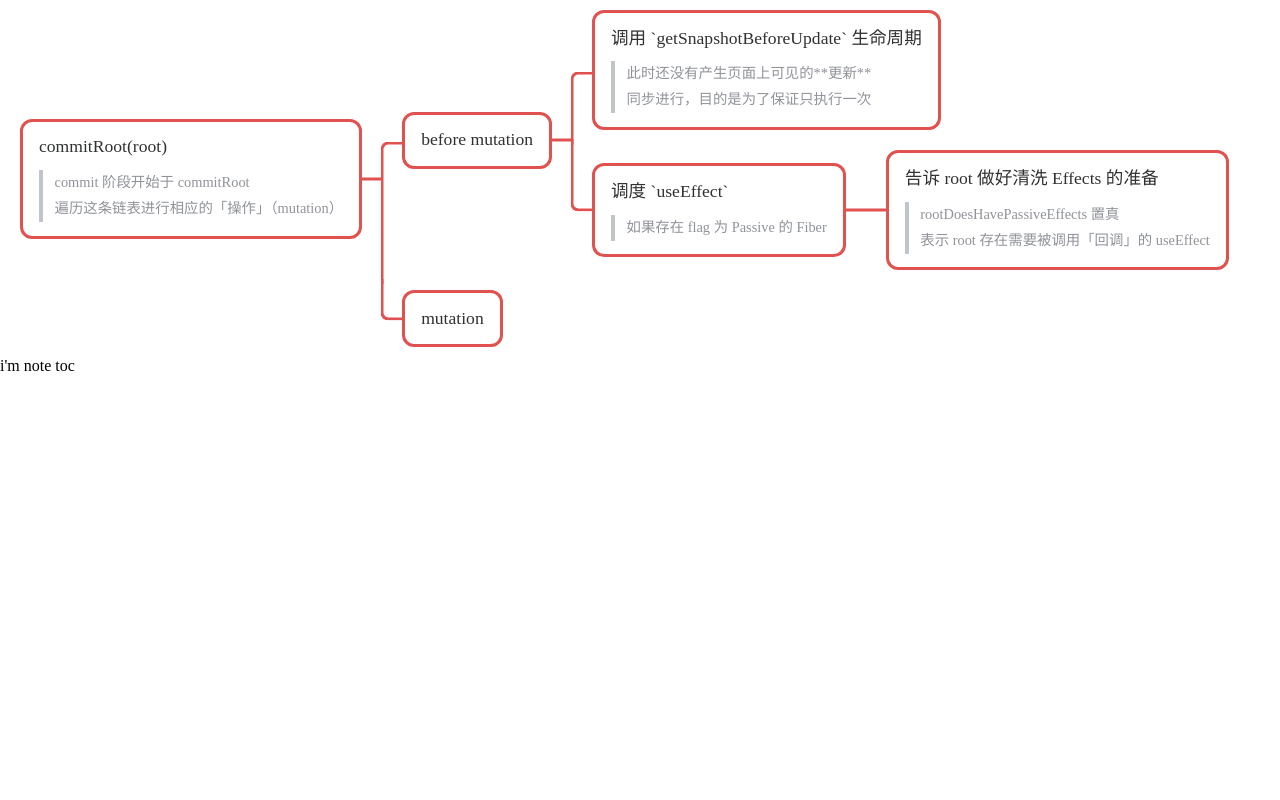
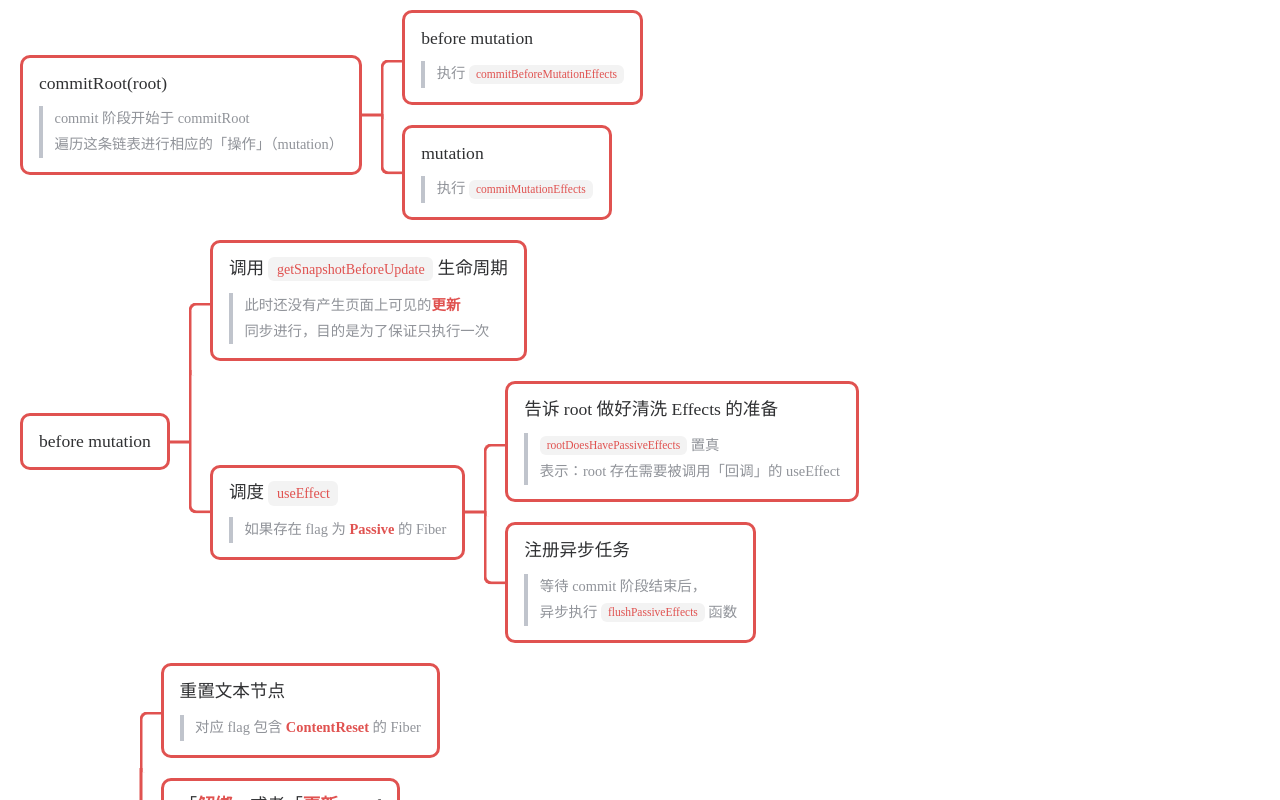
Before and after one commit to LBinin/mind-note, a React app: page / in a window 1280 px wide. Shown: the top 800 px of the page. Built offline with nearby package versions, Linux system fonts and the light colour scheme.

Commit message:
feat: 完成 md 文件转 ast，生成对应笔记图

```diff
--- a/src/components/MindNode/MindNode.less
+++ b/src/components/MindNode/MindNode.less
@@ -1,19 +1,35 @@
 @border-width: 3px; // Link line 宽度，建议为偶数
-@border-color: #e05250;
+// @border-color: #e05250;
 
-@node-border-radius: 12px;
+@node-border-radius: 10px;
 @node-spacing-width: 20px;    // Node 水平间隔
 @node-spacing-height: 10px;   // Node 竖直间隔
 
 @link-line-cap-radius: 8px;   // Link Line 连接处弯曲半径
+
+// color
+@color-code-bg: rgba(27, 31, 35, 0.05);
+@color-code-font: #e05250;
+@color-strong-font: #e05250;
 
 .mind-node {
   display: flex;
   align-items: center;
   position: relative;
 
+  --color-node-border: #e05250;
+
+  // Node Boarder Theme
+  &.gold, &.gold & {
+    --color-node-border: gold;
+  }
+
+  // .mind-node.gold, .mind-node.gold .mind-node {
+
+  // }
+
   &-body {
-    border: @border-width solid @border-color;
+    border: @border-width solid var(--color-node-border);
     border-radius: @node-border-radius;
     margin: @node-spacing-height @node-spacing-width;
     padding: 0.6em 1em;
@@ -36,6 +52,10 @@
       &-item {
         white-space: pre;
         line-height: 1.8em;
+
+        & > p {
+          margin: 0;
+        }
       }
     }
   }
@@ -49,7 +69,7 @@
       position: absolute;
       height: @border-width;
       width: @node-spacing-width;
-      background: @border-color;
+      background: var(--color-node-border);
       top: 50%;
       transform: translateY(-@border-width / 2);
       left: -@node-spacing-width;
@@ -67,7 +87,7 @@
       height: 100%;
       position: absolute;
       left: 0;
-      background: @border-color;
+      background: var(--color-node-border);
       transform: translateX(-50%);
     }
   }
@@ -81,9 +101,9 @@
     //left: -@node-spacing-width - @border-width;
     width: @node-spacing-width;
     height: @border-width;
-    background: @border-color;
+    background: var(--color-node-border);
     //right: -@node-spacing-width - @border-width;
-    //border: @border-width / 2 solid @border-color;
+    //border: @border-width / 2 solid var(--color-node-border);
     transform: translateY(-50%);
     top: 50%;
     //width: @node-spacing-width;
@@ -98,7 +118,7 @@
       //bottom: -@node-spacing-height - @border-width * 2;
       //transform: translate(-@border-width / 2);
       transform: translate(-@border-width / 2, @border-width / 2);
-      border: @border-width solid @border-color;
+      border: @border-width solid var(--color-node-border);
       border-bottom: 0 transparent;
       border-right: 0 transparent;
       border-top-left-radius: @link-line-cap-radius;
@@ -113,7 +133,7 @@
       //top: -@node-spacing-height - @border-width * 2;
       top: 0 - @border-width;
       transform: translate(-@border-width / 2, @border-width / 2);
-      border: @border-width solid @border-color;
+      border: @border-width solid var(--color-node-border);
       border-top: 0 transparent;
       border-right: 0 transparent;
       border-bottom-left-radius: @link-line-cap-radius;
@@ -128,3 +148,20 @@
     }
   }
 }
+
+// Markdown 格式相关
+.mind-node {
+  code {
+    background: @color-code-bg;
+    padding: 0.3em 0.6em;
+    border-radius: 6px;
+    color: @color-code-font;
+    vertical-align: middle;
+    font-family: "Fira Code";
+    font-size: 0.8em;
+  }
+
+  b {
+    color: @color-strong-font;
+  }
+}
--- a/src/components/MindNode/MindNode.tsx
+++ b/src/components/MindNode/MindNode.tsx
@@ -1,13 +1,14 @@
 import React, {useEffect, useLayoutEffect, useMemo, useRef, useState} from "react";
-import {HeadingContent, Markdown} from "../../model";
+import {BlockquoteContent, HeadingContent, Markdown} from "../../model";
 import classNames from "classnames";
 
 import "./MindNode.less";
+import {resolveCallout, resolveTitle} from "../../utils/MindNodeResolver";
 
 const MindNode: React.FC<{
   // title: HeadingContent[];
-  title: string;
-  callout?: string[];
+  title: HeadingContent[];
+  callout?: BlockquoteContent[];
   className?: any;
   hasParent?: boolean;
 }> = props => {
@@ -105,11 +106,13 @@ const MindNode: React.FC<{
     <div className={mindNodeClassString}>
 
       <div className="mind-node-body">
-        <div className="mind-node-body-title">{title}</div>
+        <div className="mind-node-body-title">{resolveTitle(title)}</div>
 
         {callout && (
           <div className="mind-node-body-callout">
-            {callout.map(item => <div className="mind-node-body-callout-item" key={item}>{item}</div>)}
+            {callout.map((item, index) => (
+              <div className="mind-node-body-callout-item" key={index}>{resolveCallout(item)}</div>
+            ))}
           </div>
         )}
       </div>
--- a/src/container/MindMap/MindMap.tsx
+++ b/src/container/MindMap/MindMap.tsx
@@ -1,88 +1,12 @@
 import React, {useMemo} from "react";
 
 import remark from "remark";
-import {ASTNode, Markdown, MarkdownDepth, MarkdownHeading, MindNodeItem} from "../../model";
+import {buildMindNodes} from "../../utils";
 import MindNode from "../../components/MindNode/MindNode";
+import {ASTNode, Markdown, MindNodeItem} from "../../model";
 
-const mindnode = [{
-  title: "commitRoot(root)",
-  callout: [
-    "commit 阶段开始于 commitRoot",
-    "遍历这条链表进行相应的「操作」（mutation）"
-  ],
-  children: [
-    {
-      title: "before mutation",
-      children: [
-        {
-          title: "调用 `getSnapshotBeforeUpdate` 生命周期",
-          callout: [
-            "此时还没有产生页面上可见的**更新**",
-            "同步进行，目的是为了保证只执行一次",
-          ]
-        },
-        {
-          title: "调度 `useEffect`",
-          callout: [
-            "如果存在 flag 为 Passive 的 Fiber",
-          ],
-          children: [
-            {
-              title: "告诉 root 做好清洗 Effects 的准备",
-              callout: [
-                "rootDoesHavePassiveEffects 置真",
-                "表示 root 存在需要被调用「回调」的 useEffect",
-              ],
-            },
-            // {
-            //   title: "并注册异步任务",
-            //   callout: [
-            //     "等 commit 阶段结束",
-            //     "异步执行 flushPassiveEffects 函数",
-            //   ],
-            // }
-          ]
-        },
-      ],
-    },
-    {
-      title: "mutation"
-    },
-  ]
-}];
-
-let buildProgressIndex = 0;
-
-const buildMindNodes = (depth: number, node: ASTNode) => {
-  const currLevel: MindNodeItem[] = [];
-
-  const mindNode: MindNodeItem = {
-    title: node.children,
-  };
-
-  switch (node.type) {
-    case Markdown.Heading:
-      if (node.depth <= depth) {
-        currLevel.push(node);
-      } else {
-        mindNode.children = buildMindNodes(node.depth, node);
-      }
-      break;
-    case Markdown.Blockquote:
-      if (!mindNode.callout) {
-        mindNode.callout = [];
-      }
-      mindNode.callout.push(node.children)
-      break;
-    default:
-      break;
-  }
-
-  return currLevel;
-}
-
-const renderMindMap = (nodes: any[], hasParent?: boolean, isRoot?: boolean) => {
-  return nodes.map((node: any, index: number) => {
+const renderMindMap = (nodes: MindNodeItem[], hasParent?: boolean, isRoot?: boolean) => {
+  return nodes.map((node: MindNodeItem, index: number) => {
     const classNames = {
       "root-node": isRoot,
     }
@@ -94,9 +18,13 @@ const renderMindMap = (nodes: any[], hasParent?: boolean, isRoot?: boolean) => {
       })
     }
 
+    if (!node.title) {
+      return null;
+    }
+
     return (
       <MindNode
-        key={node.title}
+        key={index}
         hasParent={hasParent}
         title={node.title}
         callout={node.callout}
@@ -123,24 +51,12 @@ const MindMap: React.FC<{
   }
 
 
-  const firstHeadingNodeIndex = allMarkdownNodes.findIndex(i => i.type === Markdown.Heading);
+  const firstHeadingNodeIndex = allMarkdownNodes
 
-  buildMindNodes(
-    (allMarkdownNodes[firstHeadingNodeIndex] as MarkdownHeading).depth,
-    allMarkdownNodes[firstHeadingNodeIndex]
-  )
-  // const mindNode
-
-  for (let i = firstHeadingNodeIndex; i < allMarkdownNodes.length; i++) {
-
-  }
-
-  // <MindNode key={`${currDepth}-${node.children.map(i => i.value)}`} title={node.children}/>
-
-  console.log(allMarkdownNodes)
+  const dataSource = buildMindNodes(allMarkdownNodes)
 
   return <div>
-    {renderMindMap(mindnode, false, true)}
+    {dataSource && renderMindMap(dataSource, false, true)}
   </div>
 }
 
--- /dev/null
+++ b/src/node.md
@@ -0,0 +1,70 @@
+> commit 阶段开始于 commitRoot
+
+# commitRoot(root)
+> commit 阶段开始于 commitRoot
+> 遍历这条链表进行相应的「操作」（mutation）
+
+## before mutation
+> 执行 `commitBeforeMutationEffects`
+
+## mutation
+> 执行 `commitMutationEffects`
+
+# before mutation
+
+## 调用 `getSnapshotBeforeUpdate` 生命周期
+
+> 此时还没有产生页面上可见的**更新**
+> 同步进行，目的是为了保证只执行一次
+
+## 调度 `useEffect`
+> 如果存在 flag 为 **Passive** 的 Fiber
+
+### 告诉 root 做好清洗 Effects 的准备
+> `rootDoesHavePassiveEffects` 置真
+> 表示：root 存在需要被调用「回调」的 useEffect
+
+### 注册异步任务
+> 等待 commit 阶段结束后，
+> 异步执行 `flushPassiveEffects` 函数
+
+# mutation
+
+## 重置文本节点
+> 对应 flag 包含 **ContentReset** 的 Fiber
+
+## 「**解绑**」或者「**更新**」Ref
+
+## 执行操作 Mutation
+> 主要操作：
+> Placement | Update | Deletion | Hydrating
+> 具体的实现有宿主环境提供
+
+### DOM 插入操作 **`commitPlacement`**
+> 对 flag 包含 **Placement** 的 Fiber
+
+
+#### 1. 寻找最近的 Host Component
+
+#### 2. 寻找 Host 类型的兄弟节点
+> 这里复杂体现在查询可能是「**跨层级**」
+
+#### 3. 插入文档
+> `parentDOM.appendChild(childDOM)`
+> `parentDOM.insertBefore(childDOM, siblingDOM)`
+
+#### 4. 移除 **Placement** flag
+> `nextEffect.flags &= ~Placement`
+
+### DOM 更新操作 **`commitWork`**
+> 对 flag 包含 **Update** 的 Fiber
+
+#### 函数类组件
+
+##### 执行所有 `useLayoutEffect` 的销毁函数
+> 执行 `commitHookEffectListUnmount`
+
+##### ❓**为什么**要先执行所有销毁函数？
+> 多个组件间可能「共用」同一个 `ref`。
+
+#### Host 组件
--- /dev/null
+++ b/src/utils/MindNodeResolver.tsx
@@ -0,0 +1,70 @@
+/**
+ * 该解析器根据 mdast，解析出支持的对应的 md 语法
+ */
+
+import {Markdown, BlockquoteContent, HeadingContent, MarkdownParagraph, MarkdownStrong} from "../model";
+
+/**
+ * 抽象节点解析：Title
+ */
+export function resolveTitle(titleList: HeadingContent[]) {
+  return titleList.map(title => {
+    switch (title.type) {
+      case Markdown.Text:
+        return title.value
+      case Markdown.InlineCode:
+        return <code key={title.value}>{title.value}</code>
+      case Markdown.Strong:
+        return <b>{resolveStrong(title)}</b>
+      default:
+        return null;
+    }
+  })
+}
+
+/**
+ * 抽象节点解析：Callout
+ */
+export function resolveCallout(callout: BlockquoteContent) {
+  console.log(callout)
+  switch (callout.type) {
+    case Markdown.Paragraph:
+      return <p>{resolveParagraph(callout)}</p>
+    default:
+      return null;
+  }
+}
+
+/**
+ * 基本节点解析：Paragraph
+ */
+export function resolveParagraph(paragraph: MarkdownParagraph) {
+  return paragraph.children.map((child, index) => {
+    switch (child.type) {
+      case Markdown.Text:
+        return child.value
+      case Markdown.InlineCode:
+        return <code key={child.value}>{child.value}</code>
+      case Markdown.Strong:
+        return <b key={index}>{resolveStrong(child)}</b>
+      default:
+        return null;
+    }
+  });
+}
+
+/**
+ * 基本节点解析：Strong
+ */
+export function resolveStrong(strong: MarkdownStrong) {
+  return strong.children.map(item => {
+    switch (item.type) {
+      case Markdown.Text:
+        return item.value
+      case Markdown.InlineCode:
+        return <code>{item.value}</code>
+      default:
+        return null;
+    }
+  })
+}
--- a/src/utils/index.ts
+++ b/src/utils/index.ts
@@ -1,57 +1,69 @@
 import {Node} from "unist";
-import {ASTNode, HeadingContent, Markdown, MarkdownDepth} from "../model";
+import {ASTNode, HeadingContent, Markdown, MarkdownDepth, MarkdownHeading, MindNodeItem} from "../model";
 
-export function resolveASTNodeToMindNode (nodes: ASTNode[]) {
-  let nextIndex = 0; // 当前遍历下标
-
-  while (nextIndex < nodes.length) {
-
-
-
-    nextIndex++;
+/**
+ * 构建 Mind Nodes 层级关系
+ * @param nodes mdast 抽象语法树列表
+ */
+export function buildMindNodes(nodes: ASTNode[]) {
+  if (nodes.length < 1) {
+    return;
   }
 
-  /**
-   *
-   * @param currDepth 当前深度
-   * @param index 当前节点 index
-   * @param node 当前节点
-   */
-  const resolveMarkdownNodeToMindNodes = (currDepth: MarkdownDepth, node: ASTNode) => {
-    const children: any[] = [];
-    nextIndex++;
+  let buildProgressIndex = 0;
 
-    const currMindNode: {
-      title?: HeadingContent[],
-      children?: any[],
-    } = {}
+  const buildMindNodes = (depth: number) => {
+    const currLevel: MindNodeItem[] = [];
 
+    while (buildProgressIndex < nodes.length) {
+      const node = nodes[buildProgressIndex];
+      // debugger;
       switch (node.type) {
         case Markdown.Heading:
-        if (currDepth === node.depth) {
-          currMindNode.title = node.children;
-          // children.push({
-          //   title: ,
-          // });
-        } else {
-          currMindNode.children = resolveMarkdownNodeToMindNodes(node.depth, node);
+          // 同级 title
+          if (node.depth === depth) {
+            const mindNode: MindNodeItem = {
+              title: node.children,
+            };
+            currLevel.push(mindNode);
+          }
+
+          // 上一级 title，当前级结束，返回 currLevel 所有 node
+          if (node.depth < depth) {
+            buildProgressIndex--;
+            return currLevel;
+          }
+
+          // 下钻
+          if (node.depth > depth) {
+            const prevMindNode = currLevel[currLevel.length - 1];
+            prevMindNode.children = buildMindNodes(node.depth);
           }
           break;
         case Markdown.Blockquote:
-        const prevNode = children[children.length - 1];
-        if (!prevNode.callout) {
-          prevNode.callout = []
+          if (currLevel.length === 0) { break; }
+
+          const prevMindNode = currLevel[currLevel.length - 1];
+
+          if (!prevMindNode.callout) {
+            prevMindNode.callout = [];
           }
-        prevNode.callout.push(node.children);
+
+          node.children && prevMindNode.callout.push(...node.children)
           break;
         default:
           break;
       }
 
-    if (nextIndex < nodes.length) {
-      resolveMarkdownNodeToMindNodes(currDepth, nodes[nextIndex])
+      buildProgressIndex++;
     }
 
-    return children;
-  };
+    return currLevel;
   }
+
+  const firstHeadingNodeIndex = nodes.findIndex(i => i.type === Markdown.Heading);
+
+  return buildMindNodes(
+    (nodes[firstHeadingNodeIndex] as MarkdownHeading).depth,
+  );
+}
```
Also changed, not shown: src/App.tsx (+35 -24 lines), src/model/index.ts (+16 -7 lines). Lines whose indentation alone changed are shown as unchanged.
